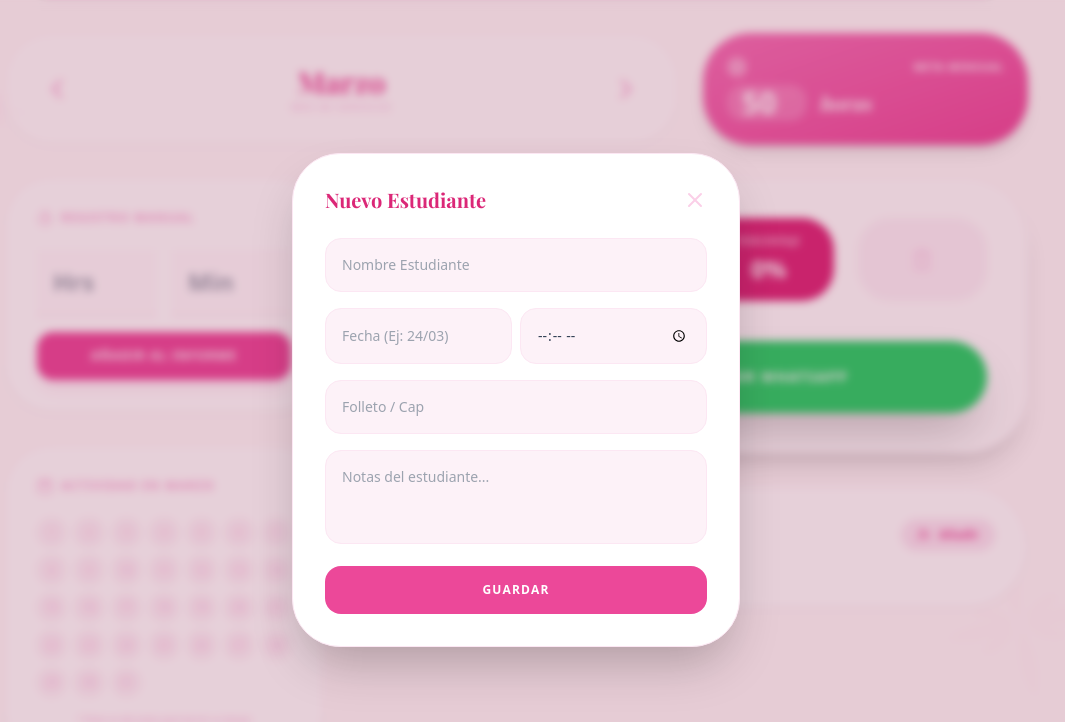
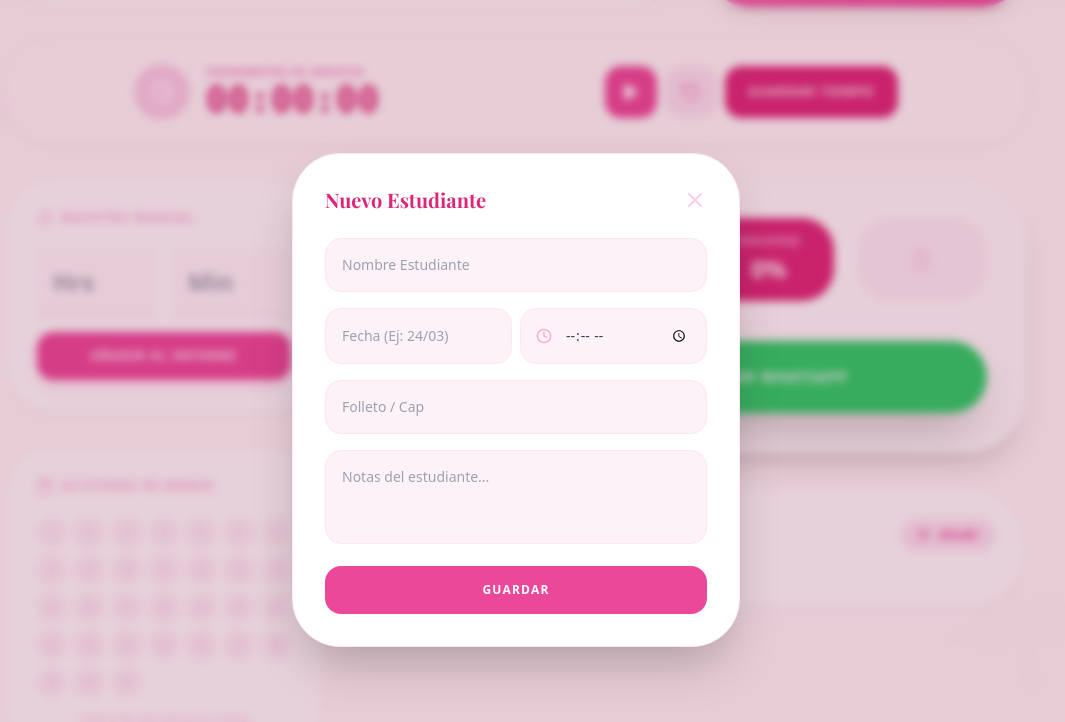
Before and after one commit to otmarycarolina-ship-it/mi-registro-sakura, a React (Create React App) app: page / in a window 1280 px wide. Both pictures are taken after a click on the button "Añadir". Shown: the part 312-1034 px from the top of the page, without its empty margins (124-1189 px from the left). Built offline with nearby package versions, Linux system fonts and the light colour scheme; a web font is replaced by a local one.

Commit message:
Update App.js

```diff
--- a/src/App.js
+++ b/src/App.js
@@ -153,7 +153,27 @@ const App = () => {
           <p className="text-pink-300 font-bold uppercase tracking-[0.4em] text-[10px] mt-2">Organización Personal</p>
         </header>
 
-        {/* Cronómetro Flotante / Destacado */}
+        {/* --- CAMBIO 1: MESES ARRIBA DEL CRONÓMETRO --- */}
+        <div className="grid grid-cols-1 lg:grid-cols-3 gap-6 mb-8">
+          <div className="lg:col-span-2 bg-white/70 backdrop-blur-xl p-6 rounded-[3rem] shadow-sm border border-pink-50 flex items-center justify-between">
+            <button onClick={() => setMesIndice((mesIndice - 1 + 12) % 12)} className="p-3 text-pink-300"><ChevronLeft size={32} /></button>
+            <div className="text-center">
+              <h2 className="text-3xl font-serif font-bold text-pink-500">{mesActualKey}</h2>
+              <p className="text-[10px] font-black text-pink-200 tracking-widest uppercase">Mes de Servicio</p>
+            </div>
+            <button onClick={() => setMesIndice((mesIndice + 1) % 12)} className="p-3 text-pink-300"><ChevronRight size={32} /></button>
+          </div>
+
+          <div className="bg-gradient-to-br from-pink-400 to-pink-500 p-6 rounded-[3rem] shadow-lg text-white flex flex-col justify-center">
+            <div className="flex justify-between items-center mb-2"><Target size={20} className="opacity-80" /><span className="text-[10px] font-black uppercase tracking-widest">Meta Mensual</span></div>
+            <div className="flex items-center gap-3">
+              <input type="number" value={currentData.meta} onChange={(e) => updateCurrentMonth({ meta: Number(e.target.value) })} className="bg-white/20 w-20 text-3xl font-black rounded-2xl text-center focus:outline-none"/>
+              <span className="text-xl font-serif italic">horas</span>
+            </div>
+          </div>
+        </div>
+
+        {/* --- CAMBIO 2: CRONÓMETRO DEBAJO DE LOS MESES --- */}
         <section className="mb-8 bg-white/40 backdrop-blur-md border border-pink-100 p-6 rounded-[3rem] flex flex-wrap items-center justify-around gap-4 shadow-sm">
           <div className="flex items-center gap-4">
             <div className={`p-4 rounded-full ${isTimerRunning ? 'bg-pink-500 animate-pulse' : 'bg-pink-200'} text-white`}>
@@ -174,25 +194,6 @@ const App = () => {
             <button onClick={guardarTiempoCronometro} className="px-6 py-4 bg-pink-600 text-white rounded-2xl font-black text-xs uppercase tracking-widest hover:bg-pink-700 transition-all">Guardar Tiempo</button>
           </div>
         </section>
-
-        <div className="grid grid-cols-1 lg:grid-cols-3 gap-6 mb-8">
-          <div className="lg:col-span-2 bg-white/70 backdrop-blur-xl p-6 rounded-[3rem] shadow-sm border border-pink-50 flex items-center justify-between">
-            <button onClick={() => setMesIndice((mesIndice - 1 + 12) % 12)} className="p-3 text-pink-300"><ChevronLeft size={32} /></button>
-            <div className="text-center">
-              <h2 className="text-3xl font-serif font-bold text-pink-500">{mesActualKey}</h2>
-              <p className="text-[10px] font-black text-pink-200 tracking-widest uppercase">Mes de Servicio</p>
-            </div>
-            <button onClick={() => setMesIndice((mesIndice + 1) % 12)} className="p-3 text-pink-300"><ChevronRight size={32} /></button>
-          </div>
-
-          <div className="bg-gradient-to-br from-pink-400 to-pink-500 p-6 rounded-[3rem] shadow-lg text-white flex flex-col justify-center">
-            <div className="flex justify-between items-center mb-2"><Target size={20} className="opacity-80" /><span className="text-[10px] font-black uppercase tracking-widest">Meta Mensual</span></div>
-            <div className="flex items-center gap-3">
-              <input type="number" value={currentData.meta} onChange={(e) => updateCurrentMonth({ meta: Number(e.target.value) })} className="bg-white/20 w-20 text-3xl font-black rounded-2xl text-center focus:outline-none"/>
-              <span className="text-xl font-serif italic">horas</span>
-            </div>
-          </div>
-        </div>
 
         <div className="grid grid-cols-1 lg:grid-cols-12 gap-8">
           <div className="lg:col-span-4 space-y-8">
@@ -234,7 +235,10 @@ const App = () => {
                 <div className="p-4 bg-pink-600 rounded-[2rem] text-white"><p className="text-[10px] font-black opacity-70 uppercase mb-1 font-bold">Porcentaje</p><p className="text-2xl font-black">{porcentaje.toFixed(0)}%</p></div>
                 <button onClick={() => {if(window.confirm("¿Borrar informe completo del mes?")) updateCurrentMonth({historial:{}, estudiantes:[]})}} className="p-4 bg-pink-50 text-pink-200 rounded-[2rem] flex items-center justify-center hover:text-pink-400 transition-colors"><Trash2 size={24} /></button>
               </div>
-              <button onClick={enviarWhatsApp} className="w-full bg-[#25D366] text-white py-6 rounded-[2.5rem] font-black uppercase tracking-widest text-sm shadow-2xl active:scale-95 transition-all flex items-center justify-center gap-4"><Send size={24} /> ENVIAR INFORME POR WHATSAPP</button>
+              {/* --- CAMBIO 3: ICONO DE WHATSAPP AJUSTADO --- */}
+              <button onClick={enviarWhatsApp} className="w-full bg-[#25D366] text-white py-6 rounded-[2.5rem] font-black uppercase tracking-widest text-sm shadow-2xl active:scale-95 transition-all flex items-center justify-center gap-4">
+                <Send size={24} className="rotate-[0deg] relative top-[-1px]" /> ENVIAR INFORME POR WHATSAPP
+              </button>
             </section>
 
             <section className="bg-white p-8 rounded-[4rem] shadow-sm border border-pink-50">
@@ -271,7 +275,12 @@ const App = () => {
               <input type="text" placeholder="Nombre Estudiante" className="w-full bg-pink-50 border border-pink-100 rounded-2xl p-4 text-sm focus:outline-none" value={formEstudiante.nombre} onChange={e => setFormEstudiante({...formEstudiante, nombre: e.target.value})}/>
               <div className="grid grid-cols-2 gap-2">
                 <input type="text" placeholder="Fecha (Ej: 24/03)" className="w-full bg-pink-50 border border-pink-100 rounded-2xl p-4 text-sm focus:outline-none" value={formEstudiante.fecha} onChange={e => setFormEstudiante({...formEstudiante, fecha: e.target.value})}/>
-                <input type="time" placeholder="Hora de Clase" className="w-full bg-pink-50 border border-pink-100 rounded-2xl p-4 text-sm focus:outline-none" value={formEstudiante.horaClase} onChange={e => setFormEstudiante({...formEstudiante, horaClase: e.target.value})}/>
+
+                {/* --- CAMBIO 4: CASILLA DE HORA CON ICONO DE RELOJ --- */}
+                <div className="relative flex items-center">
+                   <Clock className="absolute left-4 text-pink-300 pointer-events-none" size={16} />
+                   <input type="time" className="w-full bg-pink-50 border border-pink-100 rounded-2xl p-4 pl-11 text-sm focus:outline-none" value={formEstudiante.horaClase} onChange={e => setFormEstudiante({...formEstudiante, horaClase: e.target.value})}/>
+                </div>
               </div>
               <input type="text" placeholder="Folleto / Cap" className="w-full bg-pink-50 border border-pink-100 rounded-2xl p-4 text-sm focus:outline-none" value={formEstudiante.leccion} onChange={e => setFormEstudiante({...formEstudiante, leccion: e.target.value})}/>
               <textarea placeholder="Notas del estudiante..." rows="3" className="w-full bg-pink-50 border border-pink-100 rounded-2xl p-4 text-sm focus:outline-none resize-none" value={formEstudiante.notas} onChange={e => setFormEstudiante({...formEstudiante, notas: e.target.value})}/>
```
